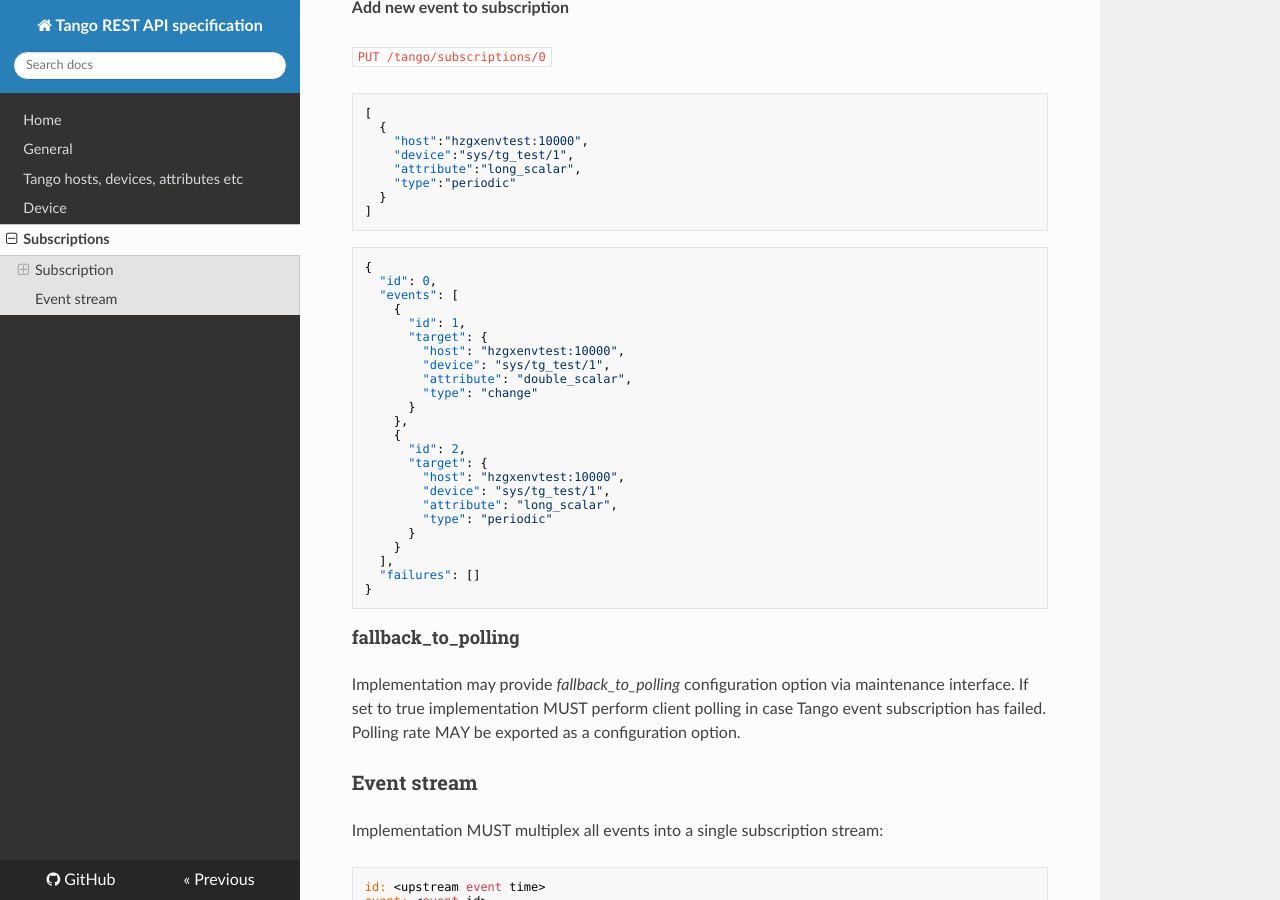
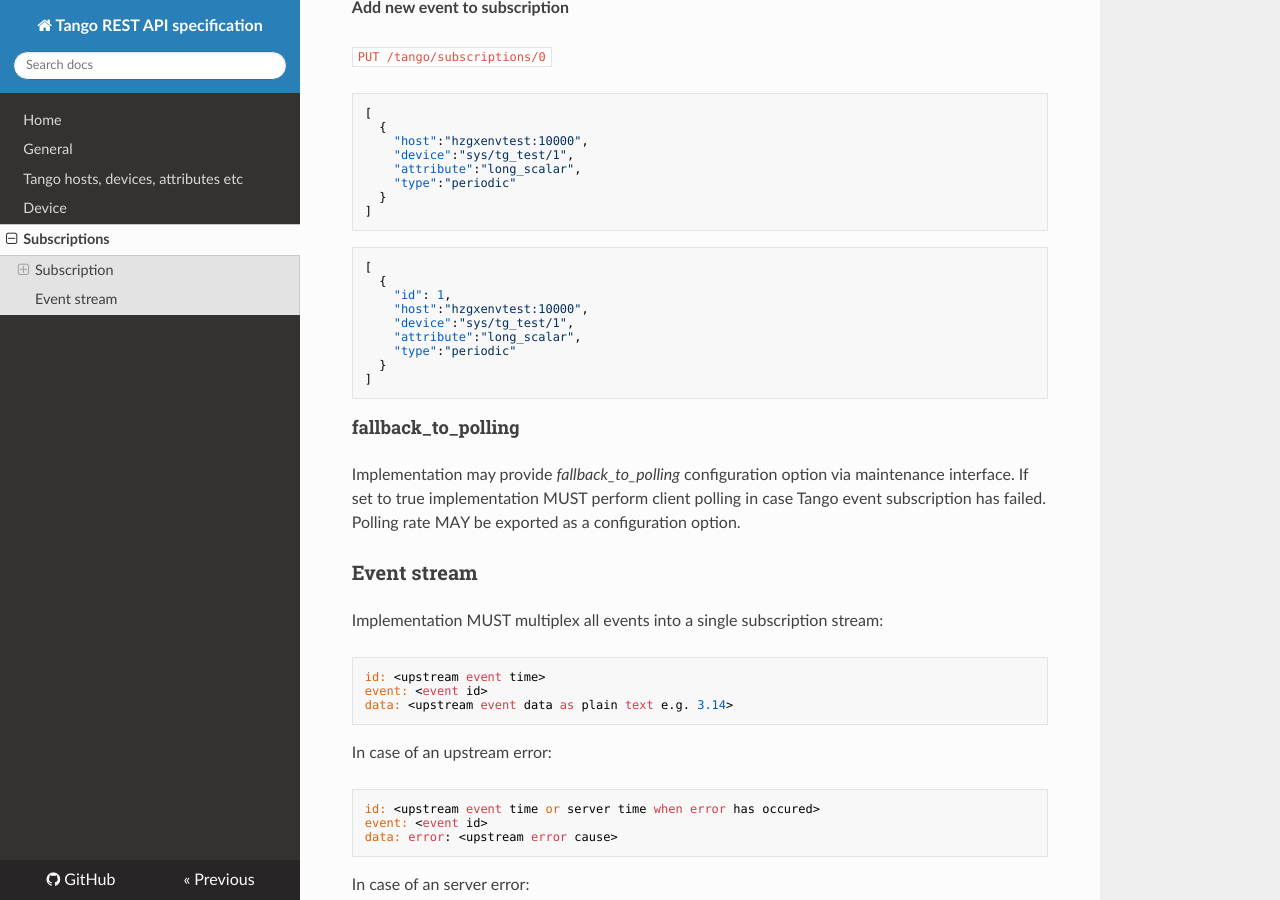
Before and after one commit to tango-controls/rest-api, an MkDocs documentation site: the page built from docs/subscriptions.md, in a window 1280 px wide and 900 px high, scrolled down 1982 px. Built offline with MkDocs 1.6.1, drawn with Linux system fonts in a browser that asks for light colours; nearby versions of some CDN libraries; old or Windows-style settings are respelled for this version of MkDocs.

Commit message:
Close #49

````diff
--- a/docs/subscriptions.md
+++ b/docs/subscriptions.md
@@ -106,30 +106,15 @@ Represents single subscription
 ```
 
 ```json
-{
-  "id": 0,
-  "events": [
-    {
-      "id": 1,
-      "target": {
-        "host": "hzgxenvtest:10000",
-        "device": "sys/tg_test/1",
-        "attribute": "double_scalar",
-        "type": "change"
-      }
-    },
-    {
-      "id": 2,
-      "target": {
-        "host": "hzgxenvtest:10000",
-        "device": "sys/tg_test/1",
-        "attribute": "long_scalar",
-        "type": "periodic"
-      }
-    }
-  ],
-  "failures": []
-}
+[
+  {
+    "id": 1,
+    "host":"hzgxenvtest:10000",
+    "device":"sys/tg_test/1",
+    "attribute":"long_scalar",
+    "type":"periodic"
+  }
+]
 ```
 
 #### fallback_to_polling
````
